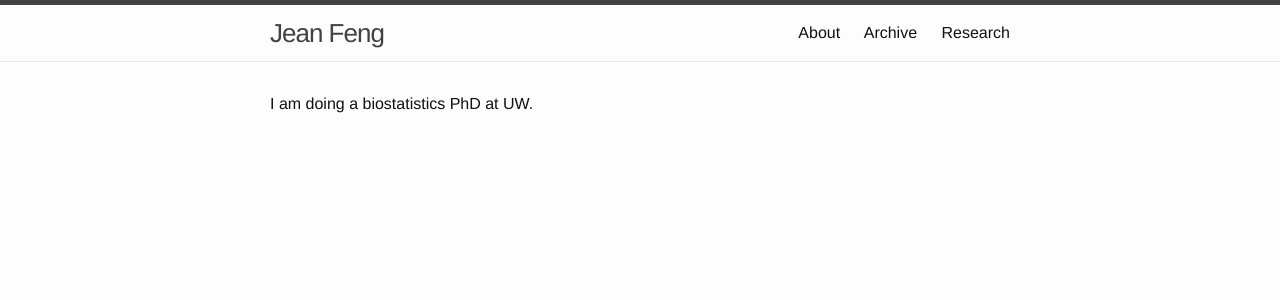
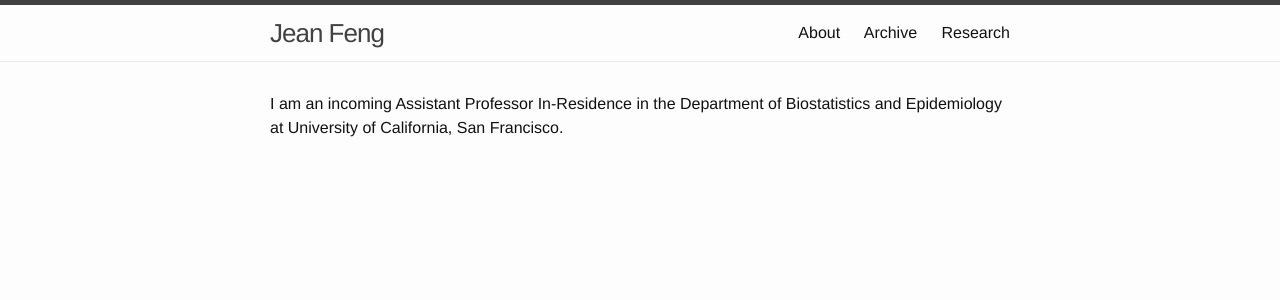
Before and after one commit to jjfeng/jjfeng.github.io, a Jekyll site: the page built from about.md, in a window 1280 px wide. Shown: the top 300 px of the page. Built offline with Jekyll 4.4.1, drawn with Linux system fonts in a browser that asks for light colours.

Commit message:
Update about.md

```diff
--- a/about.md
+++ b/about.md
@@ -3,4 +3,4 @@ layout: default
 title: About
 ---
 
-I am doing a biostatistics PhD at UW.
+I am an incoming Assistant Professor In-Residence in the Department of Biostatistics and Epidemiology at University of California, San Francisco.
```
